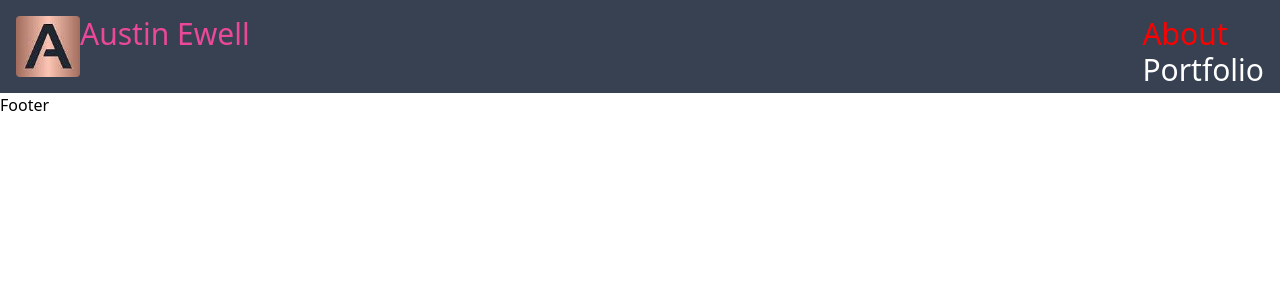
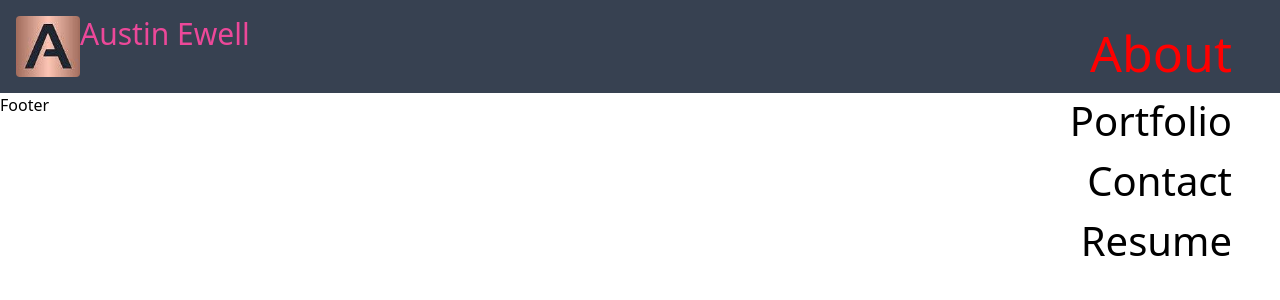
Before and after one commit to austinxewell/reactPortfolio, a React (Create React App) app in the folder react-portfolio/: page / in a window 1280 px wide. Shown: the top 300 px of the page. Built offline with nearby package versions, Linux system fonts and the light colour scheme.

Commit message:
navigation basic set up complete. waiting on color schemes before making updates.

```diff
--- a/react-portfolio/src/components/Nav/index.js
+++ b/react-portfolio/src/components/Nav/index.js
@@ -6,25 +6,28 @@ import styles from './nav.css'
 import miniLogo from "../../assets/logos/miniLogo.JPG"
 
 const Nav = () => {
-
     const navLinkStylesAbout = ({ isActive }) => {
         return {
-            color: isActive ? 'red' : 'white'
+            color: isActive ? 'red' : 'black',
+            fontSize: isActive ? '50px' : '40px'
         }
     }
     const navLinkStylesPortfolio = ({ isActive }) => {
         return {
-            color: isActive ? 'blue' : 'white'
+            color: isActive ? 'blue' : 'black',
+            fontSize: isActive ? '50px' : '40px'
         }
     }
     const navLinkStylesContact = ({ isActive }) => {
         return {
-            color: isActive ? 'yellow' : 'white'
+            color: isActive ? 'yellow' : 'black',
+            fontSize: isActive ? '50px' : '40px'
         }
     }
     const navLinkStylesResume = ({ isActive }) => {
         return {
-            color: isActive ? 'green' : 'white'
+            color: isActive ? 'green' : 'black',
+            fontSize: isActive ? '50px' : '40px'
         }
     }
 
@@ -33,18 +36,18 @@ const Nav = () => {
         <div className='bg-gray-700 py-4 flex'>
             <img src={miniLogo} className="rounded w-16 ml-4"></img>
             <p className='text-3xl text-pink-500'>Austin Ewell</p>
-            <ul className='absolute right-4'>
+            <ul className='absolute right-12 text-right'>
                 <li>
-                    <NavLink end to="/" style={navLinkStylesAbout} className='text-3xl'>About</NavLink>
+                    <NavLink end to="/" style={navLinkStylesAbout}>About</NavLink>
                 </li>
                 <li>
-                    <NavLink to="Portfolio" style={navLinkStylesPortfolio} className='text-3xl'>Portfolio</NavLink>
+                    <NavLink to="Portfolio" style={navLinkStylesPortfolio}>Portfolio</NavLink>
                 </li>
                 <li>
-                    <NavLink to="Contact" style={navLinkStylesContact} className='text-3xl'>Contact</NavLink>
+                    <NavLink to="Contact" style={navLinkStylesContact}>Contact</NavLink>
                 </li>
                 <li>
-                    <NavLink to="Resume" style={navLinkStylesResume} className='text-3xl'>Resume</NavLink>
+                    <NavLink to="Resume" style={navLinkStylesResume}>Resume</NavLink>
                 </li>
             </ul>
         </div>
```
